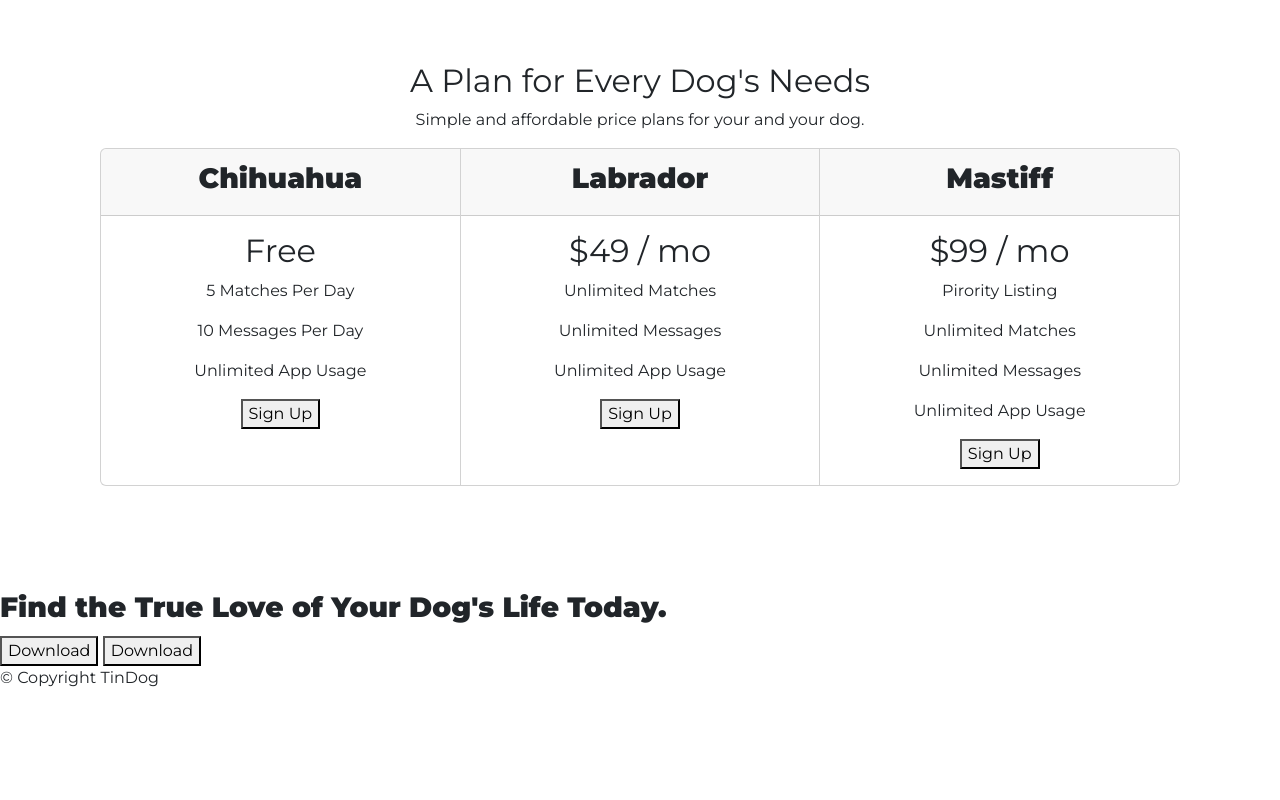
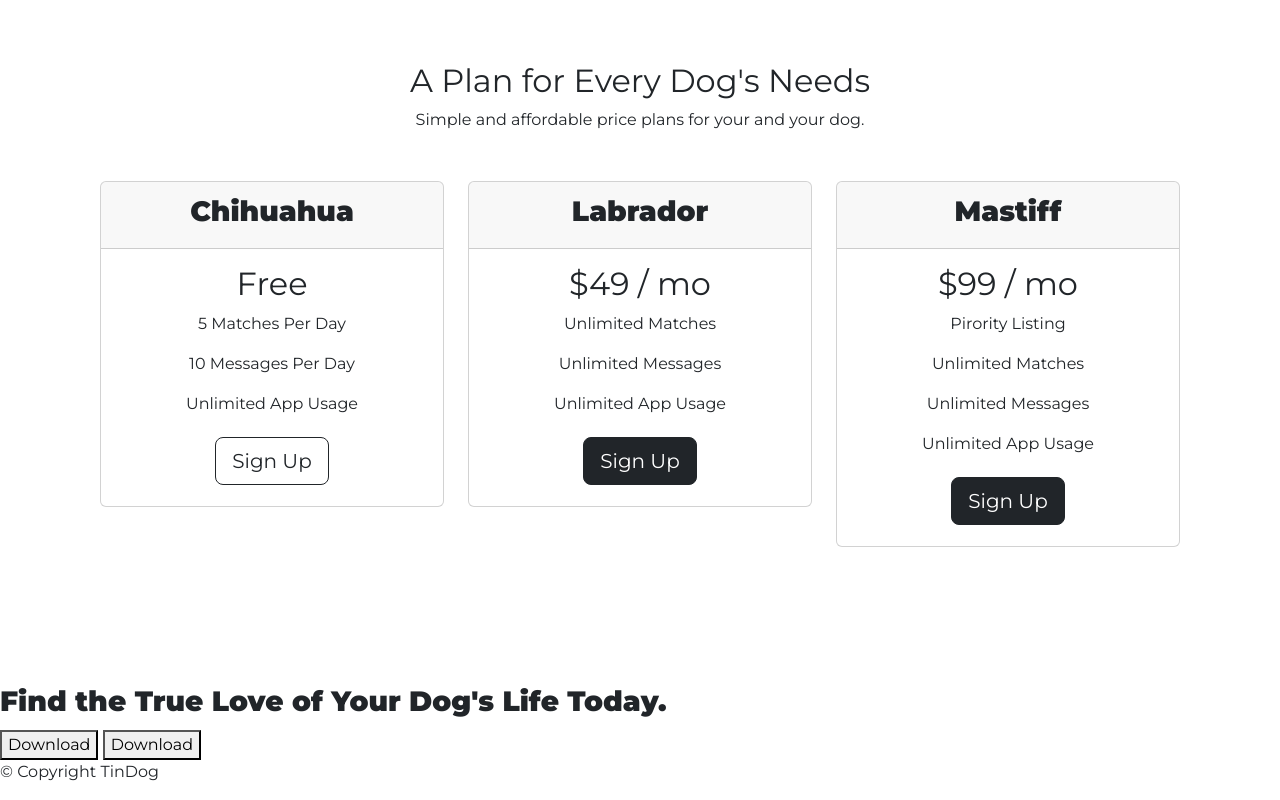
Before and after one commit to slavkoSenkiv/html-personal-website-udemy-webdev, a plain HTML site: page Bootstrap - tindog/index.html in a window 1280 px wide. Shown: the part 1564-2364 px from the top of the page. Before the commit the page ends 2270 px from the top, so only its background shows below. Drawn offline with nearby package versions, Linux system fonts and the light colour scheme.

Commit message:
Update index.html

```diff
--- a/Bootstrap - tindog/index.html
+++ b/Bootstrap - tindog/index.html
@@ -150,8 +150,9 @@
       <h2>A Plan for Every Dog's Needs</h2>
       <p>Simple and affordable price plans for your and your dog.</p>
 
-      <div class="card-group">
+      <div class="row">
 
+        <div class="pricing-column col-lg-4 col-md-6">
           <div class="card">
             <div class="card-header">
               <h3>Chihuahua</h3>
@@ -161,10 +162,12 @@
               <p>5 Matches Per Day</p>
               <p>10 Messages Per Day</p>
               <p>Unlimited App Usage</p>
-            <button type="button">Sign Up</button>
+              <button type="button" class="btn btn-outline-dark btn-lg ">Sign Up</button>
+            </div>
           </div>
         </div>
 
+        <div class="pricing-column col-lg-4 col-md-6">
           <div class="card">
             <div class="card-header">
               <h3>Labrador</h3>
@@ -174,10 +177,12 @@
               <p>Unlimited Matches</p>
               <p>Unlimited Messages</p>
               <p>Unlimited App Usage</p>
-            <button type="button">Sign Up</button>
+              <button type="button" class="btn btn-dark btn-lg">Sign Up</button>
+            </div>
           </div>
         </div>
 
+        <div class="pricing-column col-lg-4">
           <div class="card">
             <div class="card-header">
               <h3>Mastiff</h3>
@@ -188,13 +193,12 @@
               <p>Unlimited Matches</p>
               <p>Unlimited Messages</p>
               <p>Unlimited App Usage</p>
-            <button type="button">Sign Up</button>
+              <button type="button" class="btn btn-dark btn-lg">Sign Up</button>
+            </div>
           </div>
         </div>
 
       </div>
-
-
 
     </section>
 
```
Lines whose indentation alone changed are shown as unchanged.
